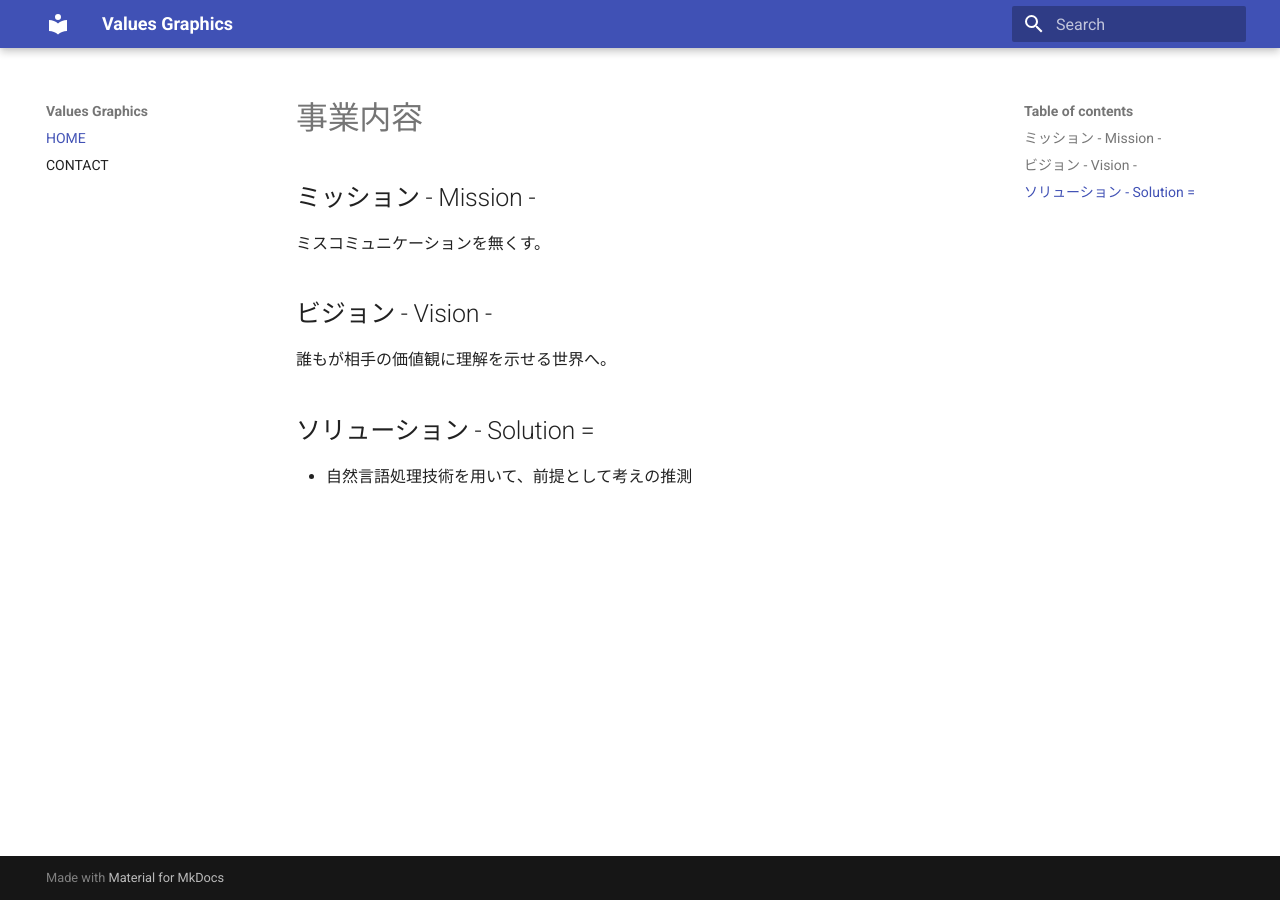
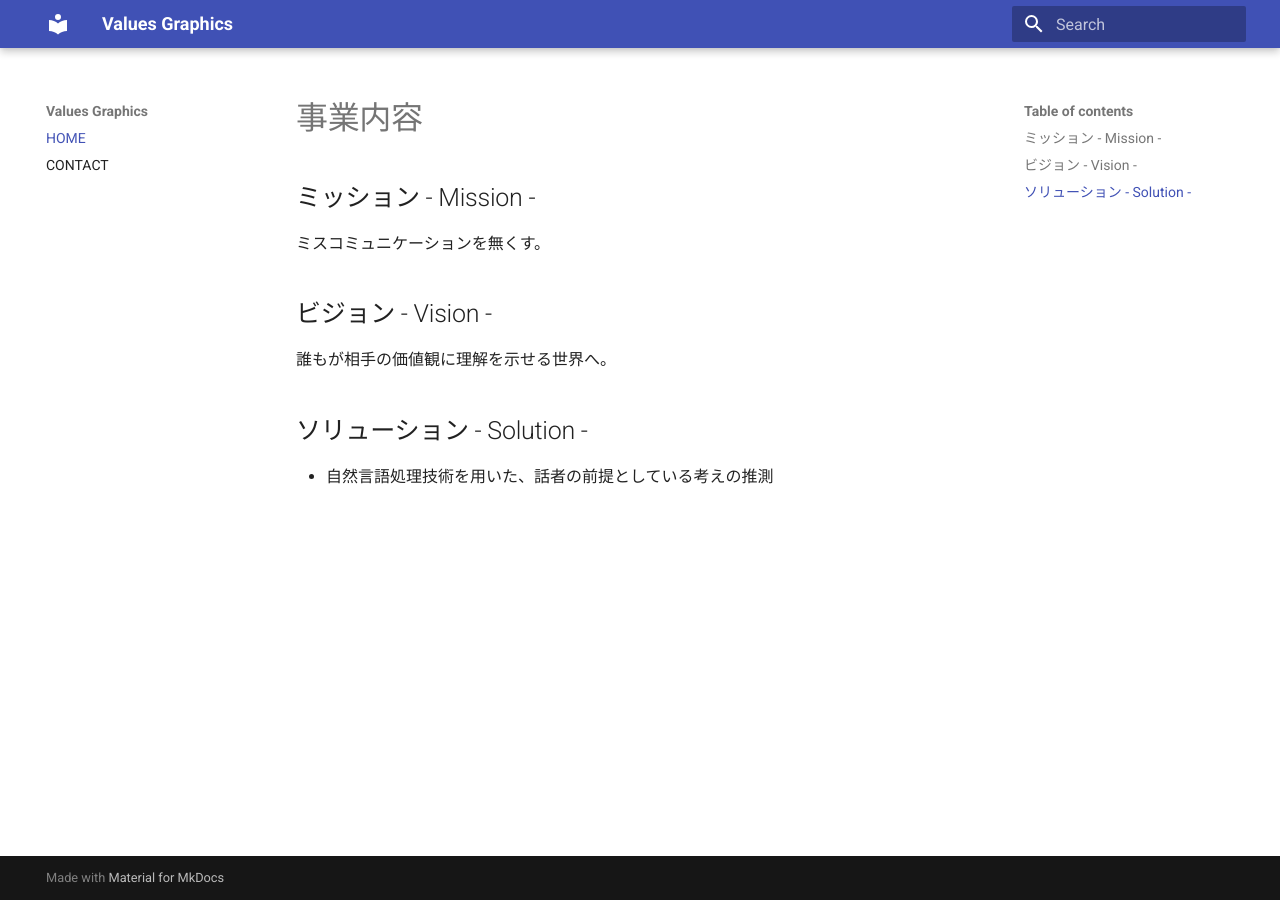
Before and after one commit to ValuesGraphics/valuesgraphics.github.io, an MkDocs documentation site: the page built from docs/index.md, in a window 1280 px wide. Built offline with MkDocs 1.6.1 and Material for MkDocs 9.7.7, drawn with Linux system fonts in a browser that asks for light colours.

Commit message:
fix typo

```diff
--- a/docs/index.md
+++ b/docs/index.md
@@ -8,6 +8,6 @@
 
 誰もが相手の価値観に理解を示せる世界へ。
 
-## ソリューション - Solution =
+## ソリューション - Solution -
 
-- 自然言語処理技術を用いて、前提として考えの推測
+- 自然言語処理技術を用いた、話者の前提としている考えの推測
```
